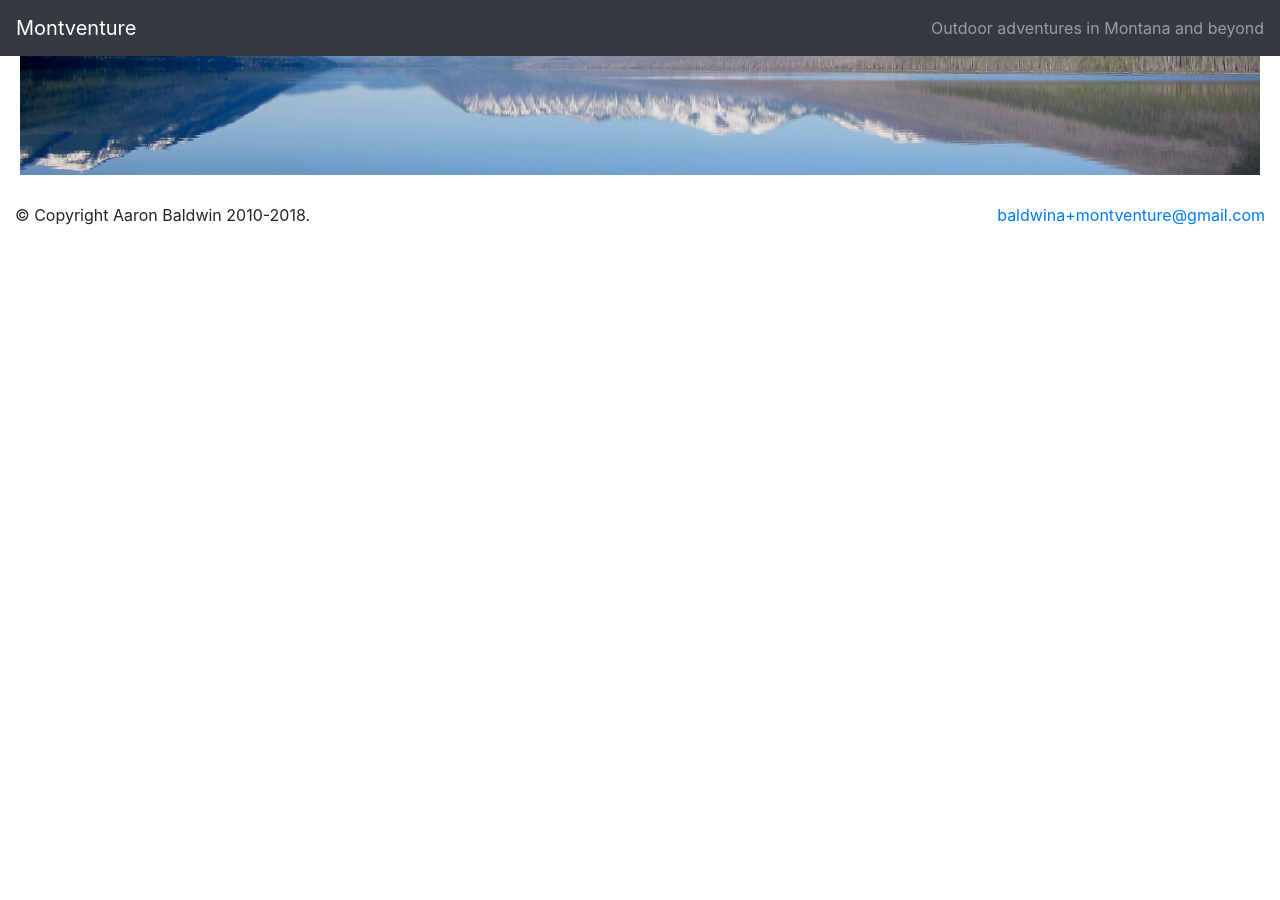
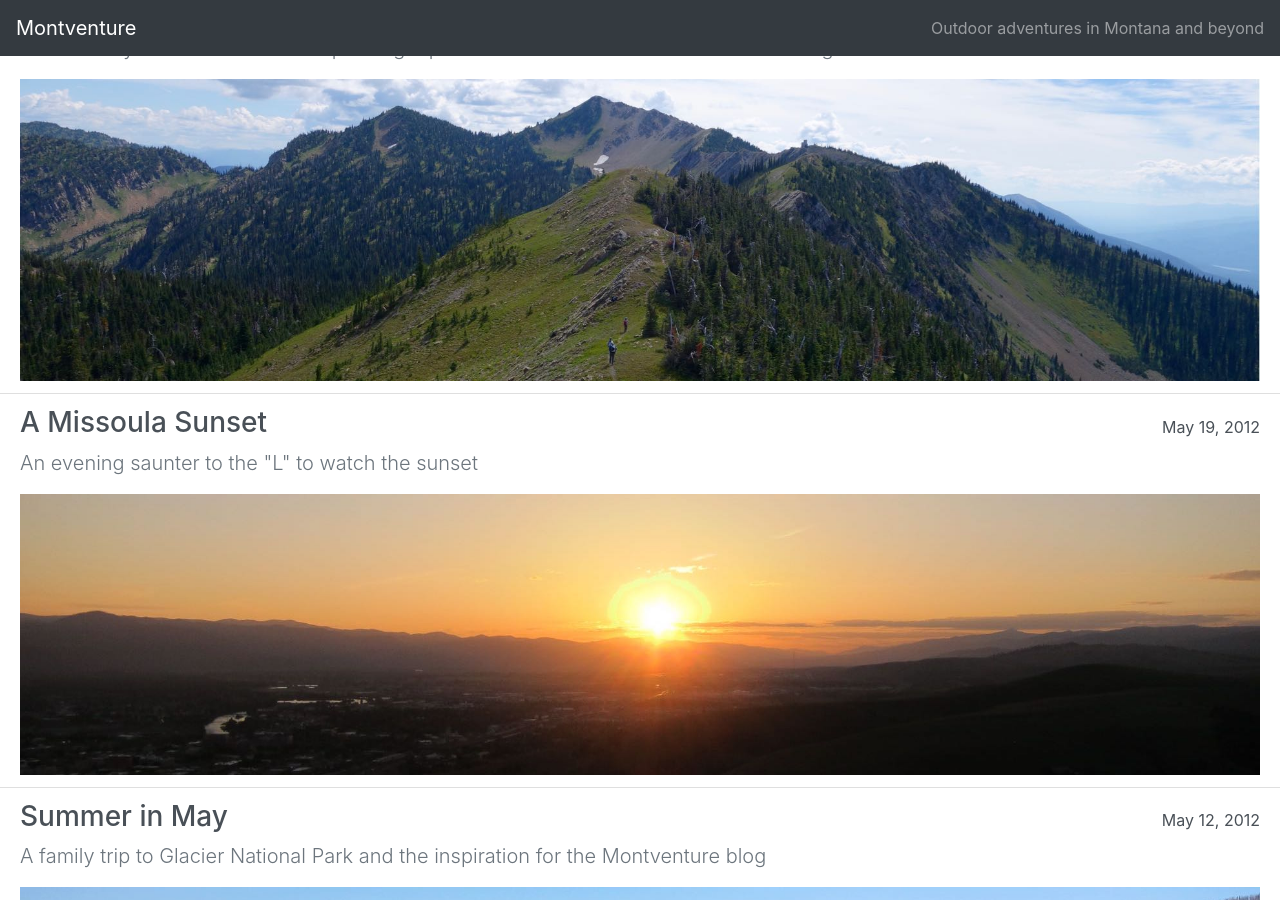
Before and after one commit to aaron/montventure, a Jekyll site: the page built from index.md, in a window 1280 px wide and 900 px high, scrolled down 1889 px. Built offline with Jekyll 4.4.1, drawn with Linux system fonts in a browser that asks for light colours; before the commit the page ends 2132 px from its top, so only the background shows below that.

Commit message:
add a-missoula-sunset post

```diff
--- a/_includes/image.html
+++ b/_includes/image.html
@@ -1,3 +1,3 @@
 <div>
-  <img src="{{ page.image_path | append: include.image | relative_url }}">
+  <img src="{{ '/assets/images/' | append: page.slug | append: '/' | append: include.image | relative_url }}">
 </div>
--- /dev/null
+++ b/_posts/2012-05-19-a-missoula-sunset.md
@@ -0,0 +1,10 @@
+---
+description:  An evening saunter to the "L" to watch the sunset
+image:        /assets/images/a-missoula-sunset/sunset.jpg
+tags:         MountJumbo Sunset
+---
+{% include image.html image="sunset.jpg" %}
+
+Last night we broke curfew to go out and watch the sunset.  Instead of pajamas and books we sauntered up to the "L" on Mount Jumbo. The sun set a little after 9, when the solstice comes around next month it will be about 30 minutes later.  This time of year it feels like we are on the upside of a grand celestial deal where we give up light and warmth in the winter months for exchange for long glorious days in the summer.  The high elevation snow is quickly receding and the light has returned.  It's time to start planning summer adventures. The children both fell asleep on the car ride home which shortcut the typical "go back to bed" routine resulting in an effective bedtime not all that different from some of our more typical evenings.
+
+{% include image.html image="trail-and-rattlesnake-valley.jpg" %}
```
Also changed, not shown: assets/images/a-missoula-sunset/sunset.jpg (added), assets/images/a-missoula-sunset/trail-and-rattlesnake-valley.jpg (added).
